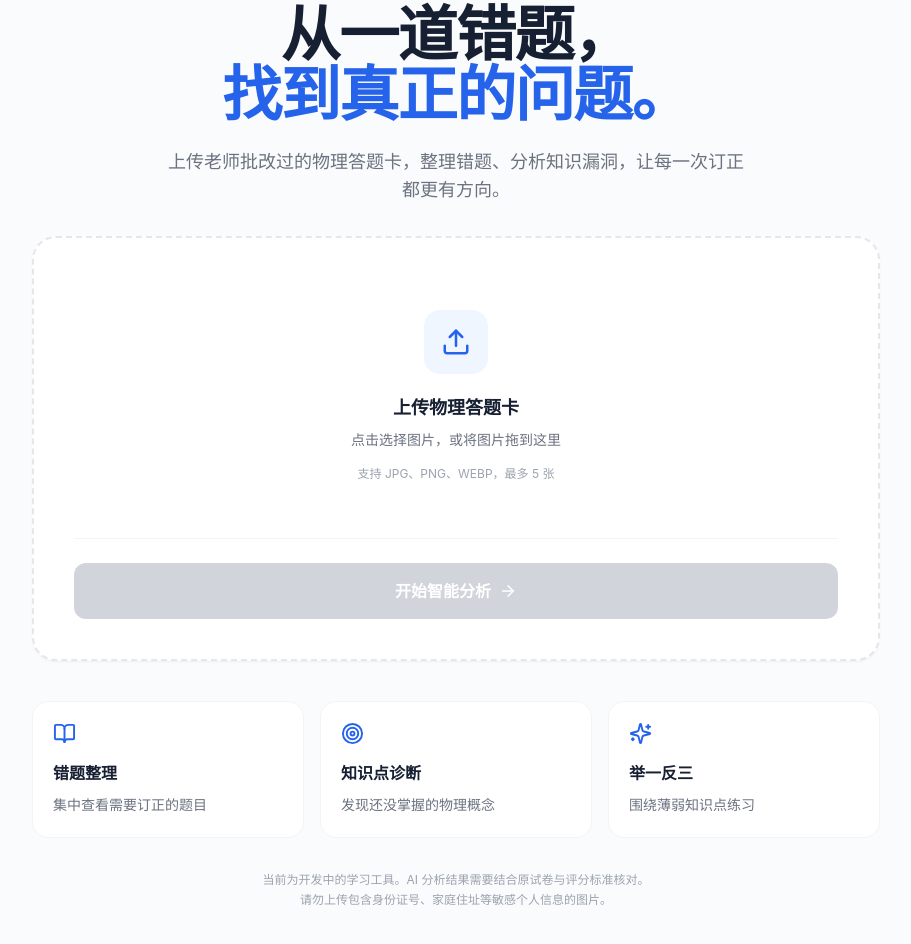
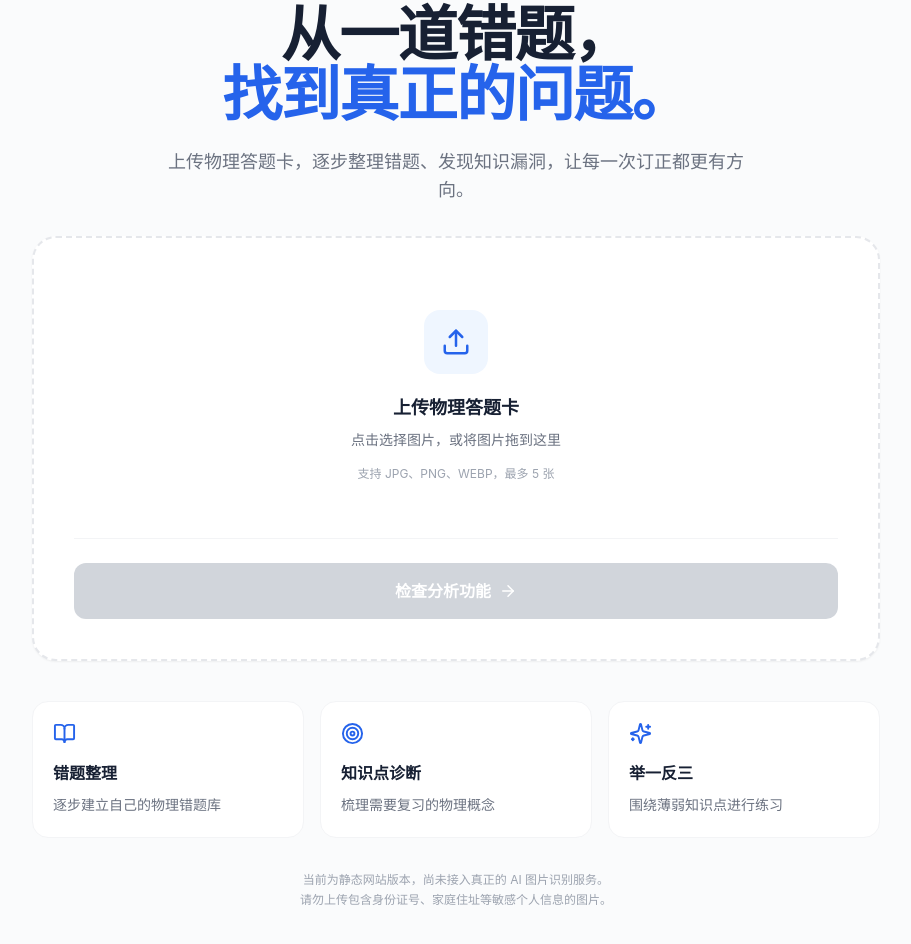
Before and after one commit to wenchubo/physics-exam-analyzer, a Next.js app: page /physics-exam-analyzer/ in a window 1280 px wide. Shown: the part 226-1170 px from the top of the page, without its empty margins (184-1095 px from the left). Built offline with nearby package versions, Linux system fonts and the light colour scheme.

Commit message:
Refactor file analysis logic and update messages
Removed analyzing state and related logic. Updated messages for file selection and analysis.

```diff
--- a/app/page.tsx
+++ b/app/page.tsx
@@ -16,7 +16,6 @@ export default function HomePage() {
   const fileInputRef = useRef<HTMLInputElement>(null);
   const [files, setFiles] = useState<File[]>([]);
   const [dragging, setDragging] = useState(false);
-  const [analyzing, setAnalyzing] = useState(false);
   const [message, setMessage] = useState("");
 
   function addFiles(selected: FileList | null) {
@@ -27,7 +26,7 @@ export default function HomePage() {
     );
 
     if (validFiles.length === 0) {
-      setMessage("请选择 JPG、PNG 或 WEBP 格式的答题卡图片。");
+      setMessage("请选择 JPG、PNG 或 WEBP 格式的图片。");
       return;
     }
 
@@ -41,68 +40,51 @@ export default function HomePage() {
 
   function removeFile(index: number) {
     setFiles((previous) => previous.filter((_, i) => i !== index));
+    setMessage("");
   }
 
-  async function analyze() {
+  function analyze() {
     if (files.length === 0) {
       setMessage("请先上传答题卡图片。");
       return;
     }
 
-    setAnalyzing(true);
-    setMessage("");
-
-    try {
-      const formData = new FormData();
-
-      files.forEach((file) => {
-        formData.append("images", file);
-      });
-
-      const response = await fetch("/api/analyze", {
-        method: "POST",
-        body: formData,
-      });
-
-      const data = await response.json();
-
-      if (!response.ok) {
-        throw new Error(data.error || "分析失败，请稍后重试。");
-      }
-
-      sessionStorage.setItem("physics-analysis", JSON.stringify(data));
-   window.location.href = "/physics-exam-analyzer/report";
-    } catch (error) {
-      setMessage(
-        error instanceof Error
-          ? error.message
-          : "发生未知错误，请稍后重试。"
-      );
-    } finally {
-      setAnalyzing(false);
-    }
+    setMessage(
+      "图片已选择成功！当前网站部署在 GitHub Pages，暂不支持真正的 AI 图片识别。请勿将图片选择结果当作批改结果。"
+    );
   }
 
   return (
     <main className="min-h-screen bg-[#fafbfc] text-[#172033]">
       <header className="mx-auto flex max-w-6xl items-center justify-between px-6 py-6">
-        <a href="/physics-exam-analyzer/" className="flex items-center gap-3">
+        <a
+          href="/physics-exam-analyzer/"
+          className="flex items-center gap-3"
+        >
           <div className="flex h-10 w-10 items-center justify-center rounded-xl bg-blue-600 text-white">
             <BrainCircuit size={23} />
           </div>
+
           <div>
-            <div className="text-lg font-bold tracking-tight">物理 AI 智批</div>
-            <div className="text-xs text-gray-500">让每一道错题都有价值</div>
+            <div className="text-lg font-bold tracking-tight">
+              物理 AI 智批
+            </div>
+            <div className="text-xs text-gray-500">
+              让每一道错题都有价值
+            </div>
           </div>
         </a>
 
-        <div className="hidden items-center gap-6 text-sm text-gray-500 sm:flex">
+        <nav className="hidden items-center gap-6 text-sm text-gray-500 sm:flex">
           <span>智能错题分析</span>
           <span>知识点诊断</span>
-          <a href="/physics-exam-analyzer/practice" className="hover:text-blue-600">
+          <a
+            href="/physics-exam-analyzer/practice/"
+            className="hover:text-blue-600"
+          >
             举一反三
           </a>
-        </div>
+        </nav>
       </header>
 
       <section className="mx-auto max-w-4xl px-6 pb-20 pt-12 sm:pt-20">
@@ -115,11 +97,13 @@ export default function HomePage() {
           <h1 className="text-4xl font-bold leading-tight tracking-tight sm:text-6xl">
             从一道错题，
             <br />
-            <span className="text-blue-600">找到真正的问题。</span>
+            <span className="text-blue-600">
+              找到真正的问题。
+            </span>
           </h1>
 
           <p className="mx-auto mt-6 max-w-xl text-base leading-7 text-gray-500 sm:text-lg">
-            上传老师批改过的物理答题卡，整理错题、分析知识漏洞，让每一次订正都更有方向。
+            上传物理答题卡，逐步整理错题、发现知识漏洞，让每一次订正都更有方向。
           </p>
         </div>
 
@@ -161,10 +145,15 @@ export default function HomePage() {
               <div className="mb-5 flex h-16 w-16 items-center justify-center rounded-2xl bg-blue-50 text-blue-600">
                 <Upload size={30} />
               </div>
-              <span className="text-lg font-semibold">上传物理答题卡</span>
+
+              <span className="text-lg font-semibold">
+                上传物理答题卡
+              </span>
+
               <span className="mt-2 text-sm text-gray-500">
                 点击选择图片，或将图片拖到这里
               </span>
+
               <span className="mt-4 text-xs text-gray-400">
                 支持 JPG、PNG、WEBP，最多 5 张
               </span>
@@ -172,7 +161,10 @@ export default function HomePage() {
           ) : (
             <div>
               <div className="mb-5 flex items-center justify-between">
-                <h2 className="font-semibold">已选择 {files.length} 张图片</h2>
+                <h2 className="font-semibold">
+                  已选择 {files.length} 张图片
+                </h2>
+
                 <button
                   type="button"
                   onClick={() => fileInputRef.current?.click()}
@@ -188,15 +180,21 @@ export default function HomePage() {
                     key={`${file.name}-${index}`}
                     className="flex items-center gap-3 rounded-xl border border-gray-200 p-3"
                   >
-                    <FileImage className="shrink-0 text-blue-600" size={25} />
+                    <FileImage
+                      className="shrink-0 text-blue-600"
+                      size={25}
+                    />
+
                     <div className="min-w-0 flex-1">
                       <div className="truncate text-sm font-medium">
                         {file.name}
                       </div>
+
                       <div className="text-xs text-gray-400">
                         {(file.size / 1024).toFixed(0)} KB
                       </div>
                     </div>
+
                     <button
                       type="button"
                       onClick={() => removeFile(index)}
@@ -214,16 +212,19 @@ export default function HomePage() {
           <div className="mt-6 border-t border-gray-100 pt-6">
             <button
               type="button"
-              disabled={files.length === 0 || analyzing}
+              disabled={files.length === 0}
               onClick={analyze}
               className="flex w-full items-center justify-center gap-2 rounded-xl bg-blue-600 px-5 py-4 font-semibold text-white transition hover:bg-blue-700 disabled:cursor-not-allowed disabled:bg-gray-300"
             >
-              {analyzing ? "正在分析，请稍候……" : "开始智能分析"}
-              {!analyzing && <ArrowRight size={18} />}
+              检查分析功能
+              <ArrowRight size={18} />
             </button>
 
             {message && (
-              <p className="mt-4 text-center text-sm text-red-600">
+              <p
+                role="status"
+                className="mt-4 rounded-xl bg-blue-50 p-4 text-center text-sm leading-6 text-blue-800"
+              >
                 {message}
               </p>
             )}
@@ -235,25 +236,30 @@ export default function HomePage() {
             {
               icon: BookOpen,
               title: "错题整理",
-              description: "集中查看需要订正的题目",
+              description: "逐步建立自己的物理错题库",
             },
             {
               icon: Target,
               title: "知识点诊断",
-              description: "发现还没掌握的物理概念",
+              description: "梳理需要复习的物理概念",
             },
             {
               icon: Sparkles,
               title: "举一反三",
-              description: "围绕薄弱知识点练习",
+              description: "围绕薄弱知识点进行练习",
             },
           ].map((item) => (
             <div
               key={item.title}
               className="rounded-2xl border border-gray-100 bg-white p-5"
             >
-              <item.icon className="mb-4 text-blue-600" size={23} />
+              <item.icon
+                className="mb-4 text-blue-600"
+                size={23}
+              />
+
               <h3 className="font-semibold">{item.title}</h3>
+
               <p className="mt-2 text-sm leading-6 text-gray-500">
                 {item.description}
               </p>
@@ -262,7 +268,7 @@ export default function HomePage() {
         </div>
 
         <p className="mt-8 text-center text-xs leading-5 text-gray-400">
-          当前为开发中的学习工具。AI 分析结果需要结合原试卷与评分标准核对。
+          当前为静态网站版本，尚未接入真正的 AI 图片识别服务。
           <br />
           请勿上传包含身份证号、家庭住址等敏感个人信息的图片。
         </p>
```
